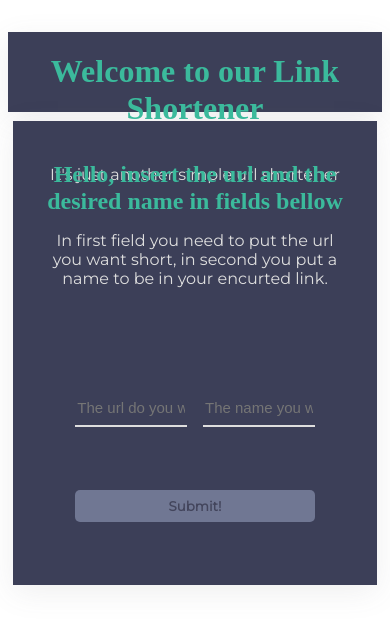
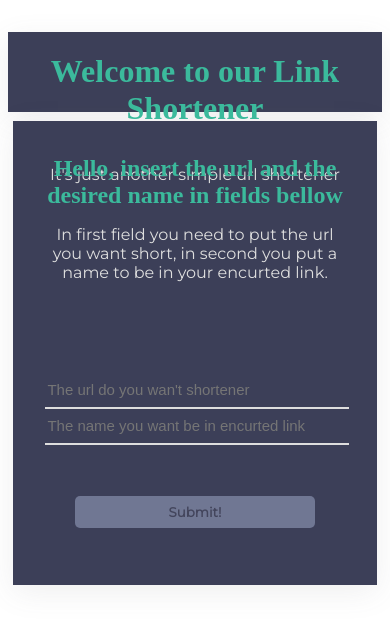
Before and after one commit to brandao-rafael/link-shortener, a Next.js app in the folder frontend/: page /ShortenerHomePage in a window 390 px wide. Shown: the top 624 px of the page. Built offline with nearby package versions, Linux system fonts and the light colour scheme.

Commit message:
feat: make input content responsive

```diff
--- a/frontend/src/components/styles/content.ts
+++ b/frontend/src/components/styles/content.ts
@@ -29,6 +29,11 @@ const InputContent = styled.div`
   display: flex;
   width: 80%;
   justify-content: space-between;
+  @media only screen and (max-width: 450px) {
+    flex-direction: column;
+    justify-content: center;
+    width: 100%;
+  }
 `;
 
 const Input = styled.input`
@@ -39,6 +44,9 @@ const Input = styled.input`
   font-size: 15px;
   height: 2rem;
   width: 45%;
+  @media only screen and (max-width: 450px) {
+    width: 100%;
+  }
 `;
 
 const Button = styled.button`
```
